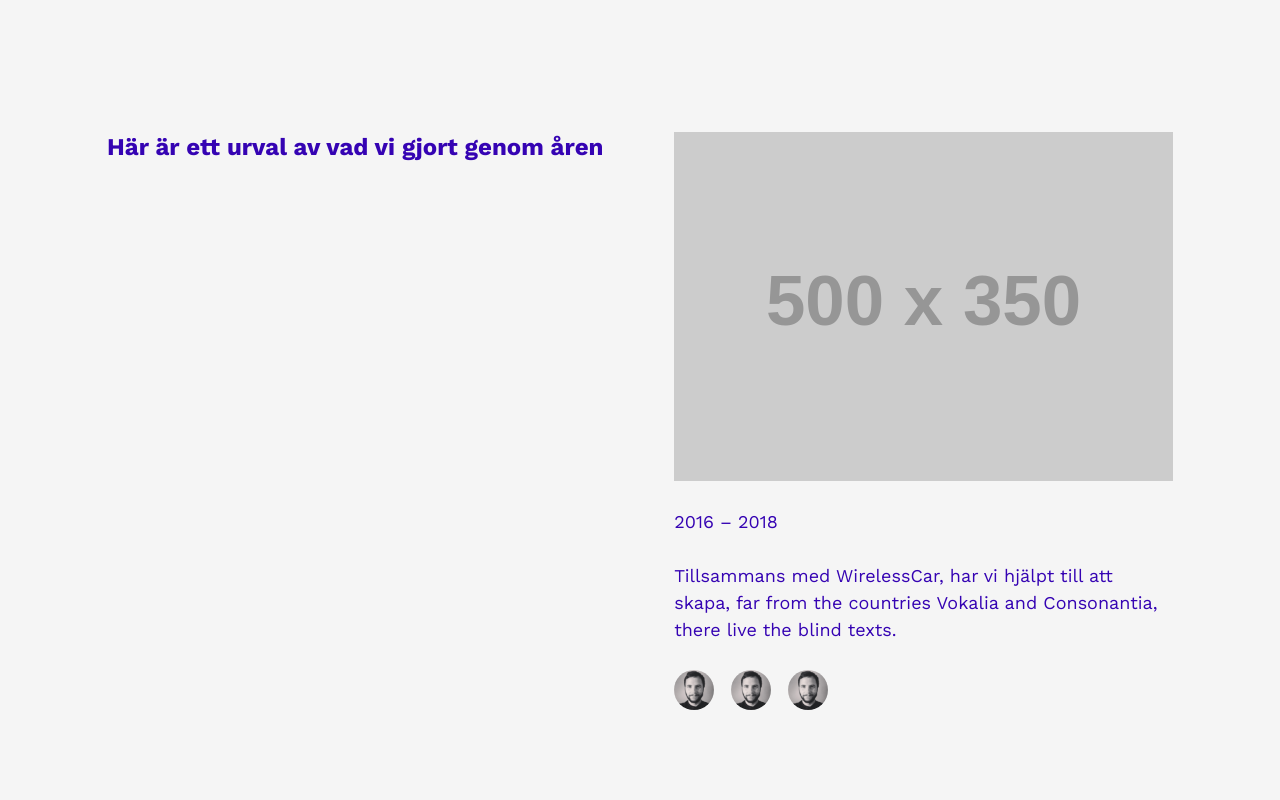
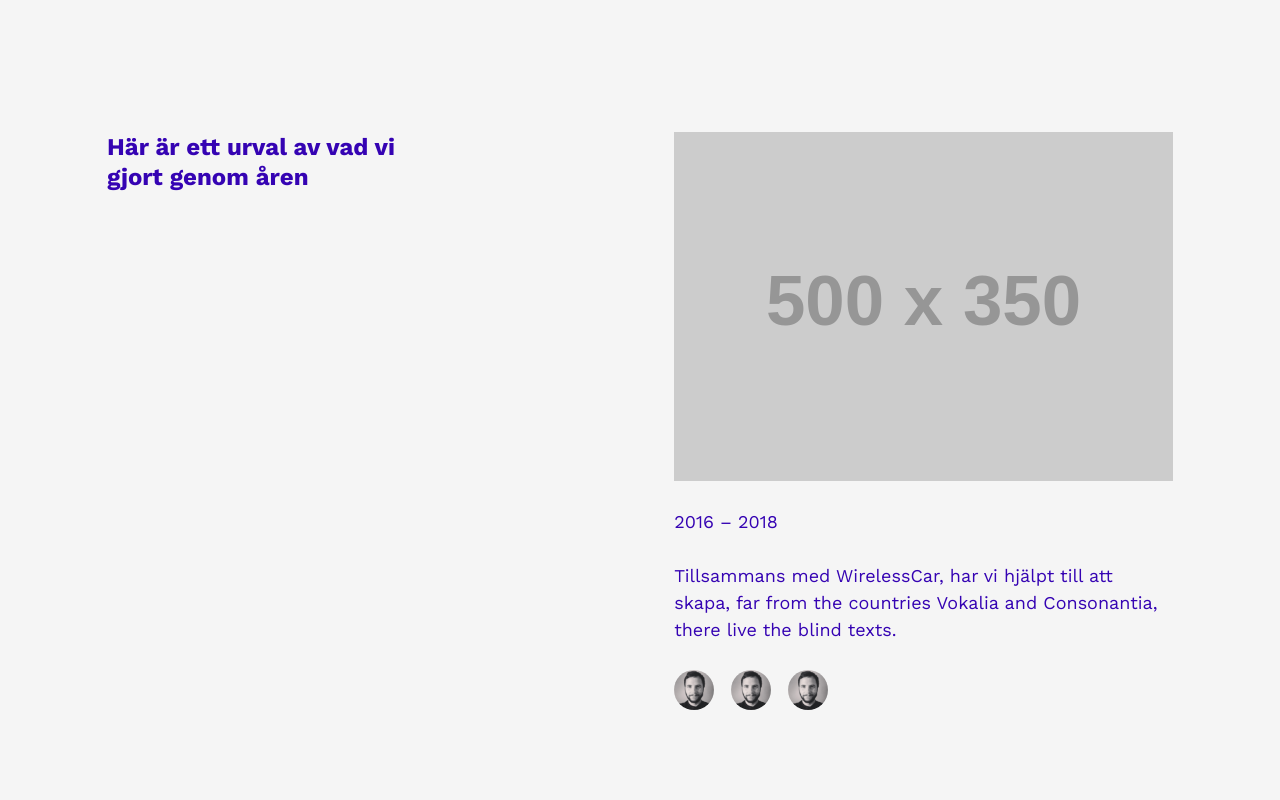
Before and after one commit to unders/anycast, a website: page public/index.html in a window 1280 px wide. Shown: the part 2020-2820 px from the top of the page. Drawn offline with nearby package versions, Linux system fonts and the light colour scheme; files that its build step writes are made by us from their sources; placeholder pictures from the web are drawn by us.

Commit message:
Limit header width

```diff
--- a/src/sass/base/_type.scss
+++ b/src/sass/base/_type.scss
@@ -36,6 +36,7 @@ h1 {
 
 h2 {
   font-size: 1.375rem;
+  max-width: 70%;
 
   @media #{$breakpoint-medium} {
     font-size: 1.5rem;
```
